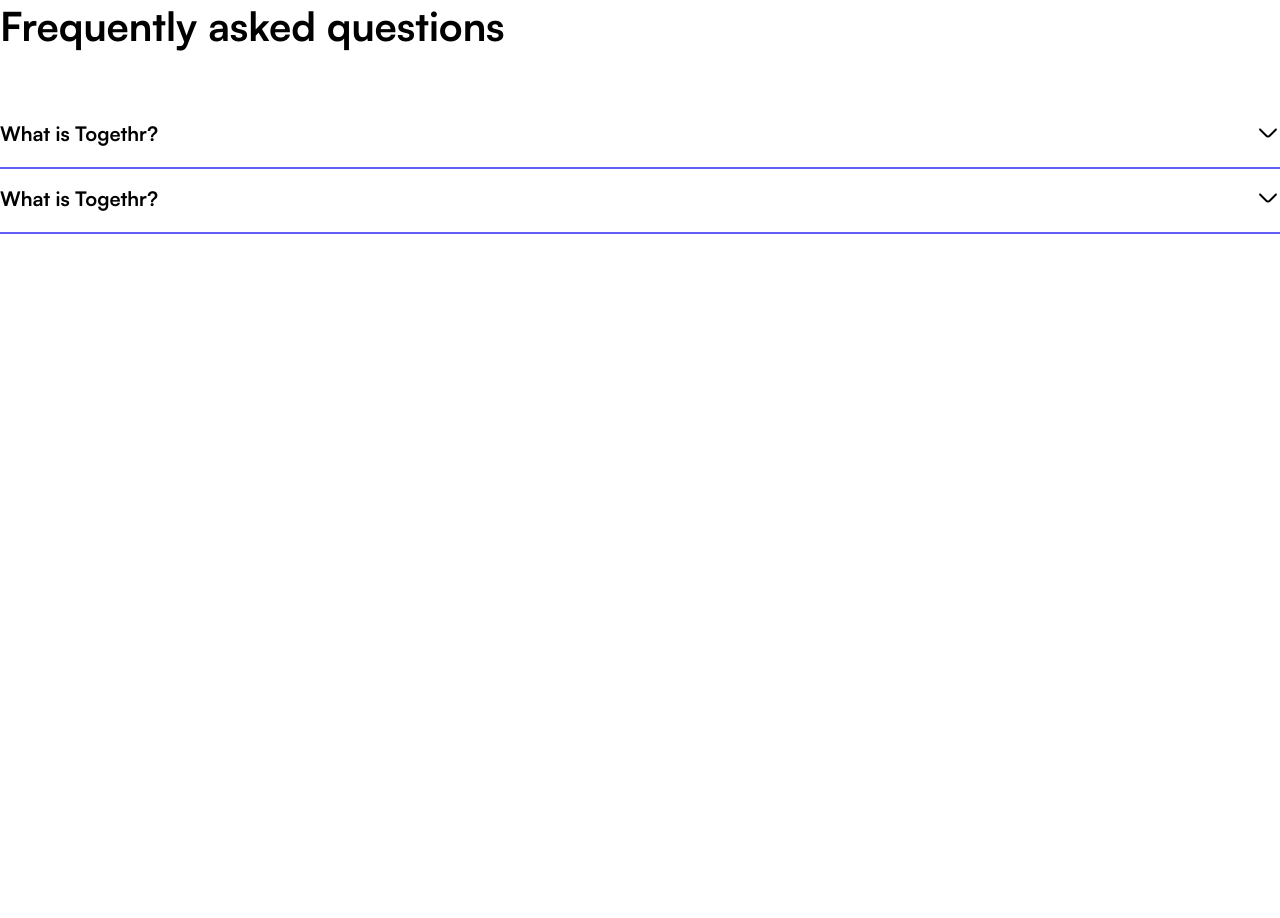
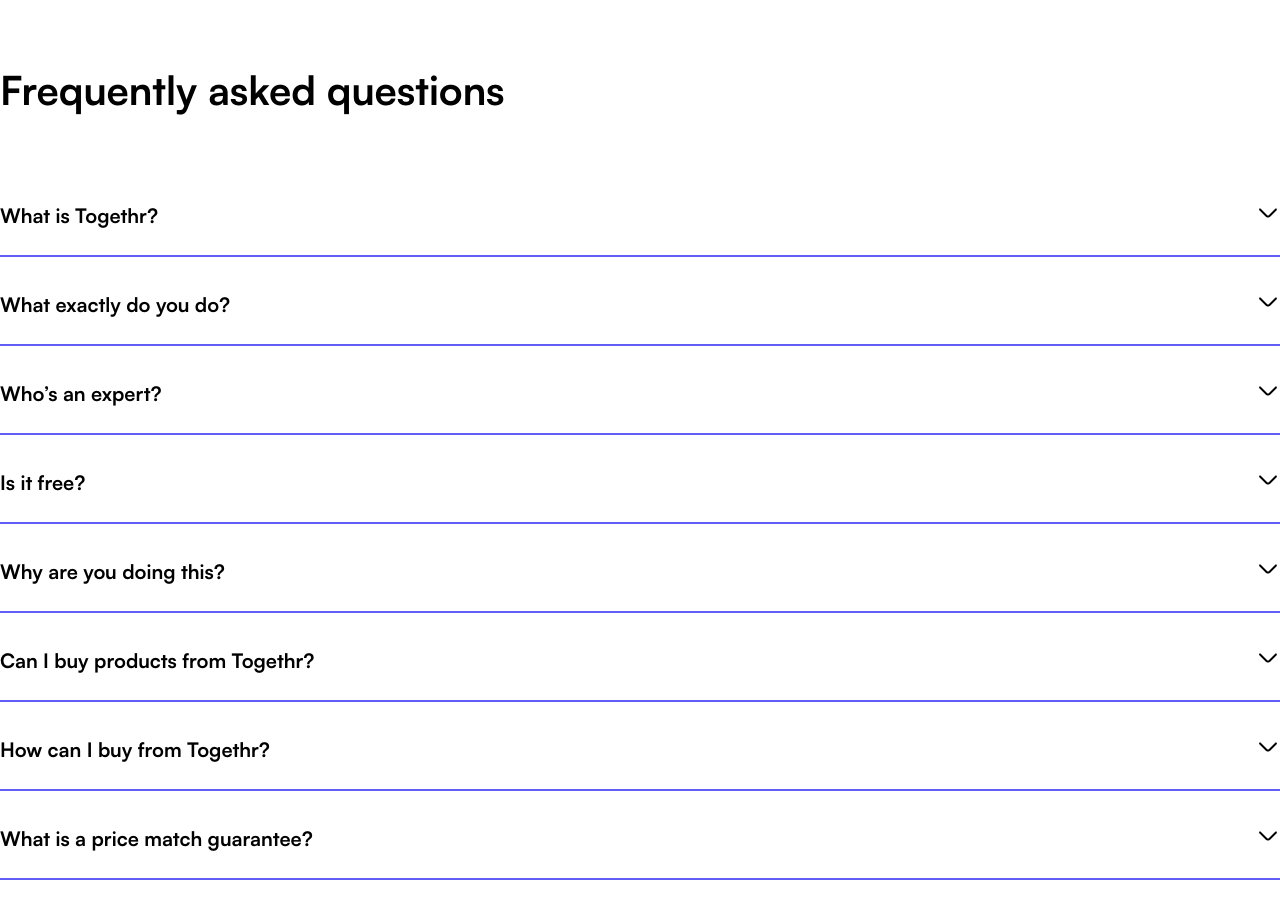
Before and after one commit to togethrstore/togethr-web, a Next.js app: page / in a window 1280 px wide. Shown: the part 1240-2158 px from the top of the page. Before the commit the page ends 1538 px from the top, so only its background shows below. Built offline with nearby package versions, Linux system fonts and the light colour scheme.

Commit message:
faq-working

```diff
--- a/components/Faq.jsx
+++ b/components/Faq.jsx
@@ -9,10 +9,33 @@
     answer: "Lorem Ipsum dos amet. Lorem Ipsum dos amet. Lorem Ipsum dos amet.",
   },
   {
-    question: "What is Togethr?",
+    question: "What exactly do you do?",
     answer: "Lorem Ipsum dos amet. Lorem Ipsum dos amet. Lorem Ipsum dos amet.",
   },
-  // Add more question-answer pairs as needed
+  {
+    question: "Who’s an expert?",
+    answer: "Lorem Ipsum dos amet. Lorem Ipsum dos amet. Lorem Ipsum dos amet.",
+  },
+  {
+    question: "Is it free?",
+    answer: "Lorem Ipsum dos amet. Lorem Ipsum dos amet. Lorem Ipsum dos amet.",
+  },
+  {
+    question: "Why are you doing this?",
+    answer: "Lorem Ipsum dos amet. Lorem Ipsum dos amet. Lorem Ipsum dos amet.",
+  },
+  {
+    question: "Can I buy products from Togethr?",
+    answer: "Lorem Ipsum dos amet. Lorem Ipsum dos amet. Lorem Ipsum dos amet.",
+  },
+  {
+    question: "How can I buy from Togethr?",
+    answer: "Lorem Ipsum dos amet. Lorem Ipsum dos amet. Lorem Ipsum dos amet.",
+  },
+  {
+    question: "What is a price match guarantee?",
+    answer: "Lorem Ipsum dos amet. Lorem Ipsum dos amet. Lorem Ipsum dos amet.",
+  },
 ];
 
 export default function Faq() {
@@ -24,7 +47,7 @@
 
   return (
     <>
-      <div className="w-full flex justify-center">
+      <div className="w-full flex justify-center py-16">
         <div className="w-full flex flex-col gap-y-12 max-w-4xl xl:max-w-7xl py-16">
           <div className="flex flex-col gap-y-4">
             <div className="text-black bold text-[2.5rem]">
@@ -34,7 +57,7 @@
               {faqData.map((item, index) => (
                 <div className="flex flex-col" key={index}>
                   <button onClick={() => toggleContentVisibility(index)}>
-                    <div className="w-full flex justify-between">
+                    <div className="w-full flex items-center justify-between pt-4 pb-2">
                       <div className="text-black bold text-xl">
                         {item.question}
                       </div>
@@ -59,7 +82,7 @@
                         animate={{ opacity: 1, height: "auto" }}
                         exit={{ opacity: 0, height: 0 }}
                         transition={{ duration: 0.3 }}
-                        className="regular text-[#51636F] text-lg pt-4"
+                        className="regular text-[#51636F] text-lg"
                       >
                         {item.answer}
                       </motion.div>
```
